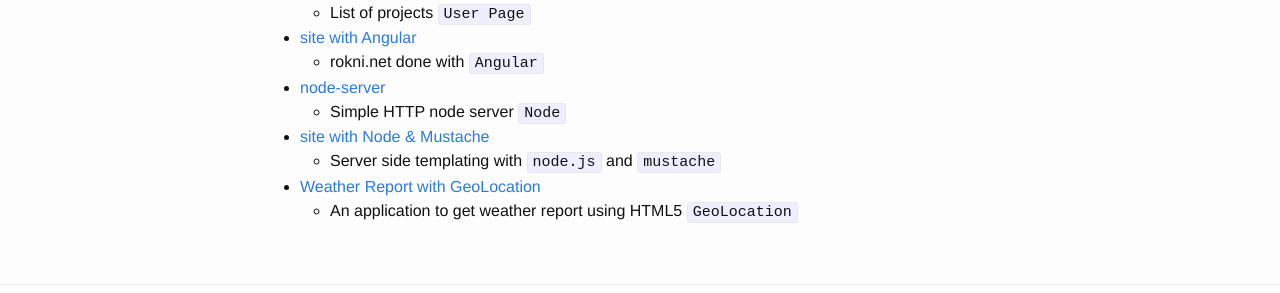
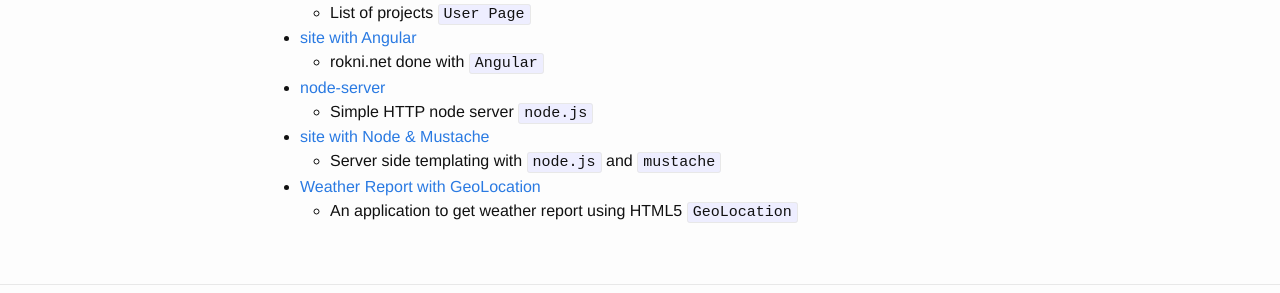
Before and after one commit to alirokni/alirokni.github.io, a Jekyll site: the page built from projects.md, in a window 1280 px wide. Shown: the part 252-545 px from the top of the page. Built offline with Jekyll 4.4.1, drawn with Linux system fonts in a browser that asks for light colours.

```diff
--- a/projects.md
+++ b/projects.md
@@ -12,7 +12,7 @@ You can review the source code at:
 - [site with Angular][angular]{:target="_blank"}
   - rokni.net done with `Angular`
 - [node-server][nodeServer]{:target="_blank"}
-  - Simple HTTP node server `Node`
+  - Simple HTTP node server `node.js`
 - [site with Node & Mustache][nodeMustache]{:target="_blank"}
   - Server side templating with `node.js` and `mustache`
 - [Weather Report with GeoLocation][weatherReport]{:target="_blank"}
```
